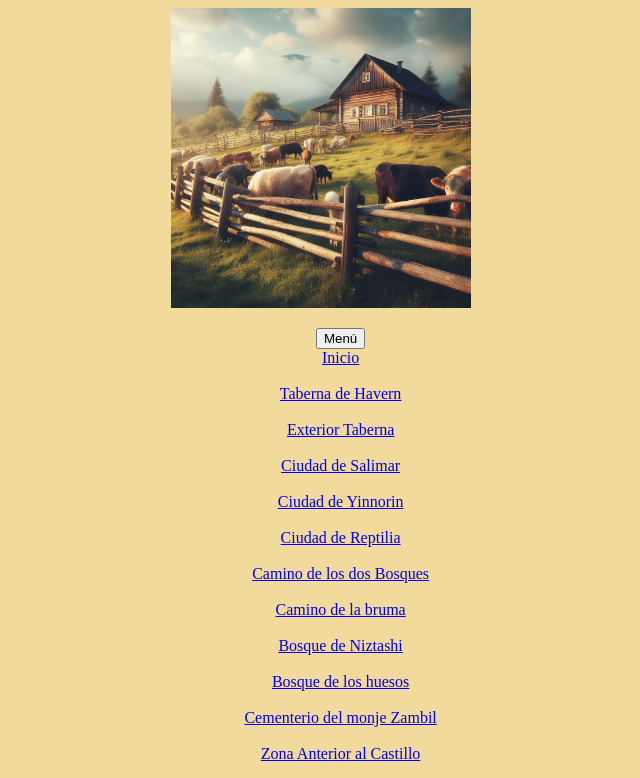
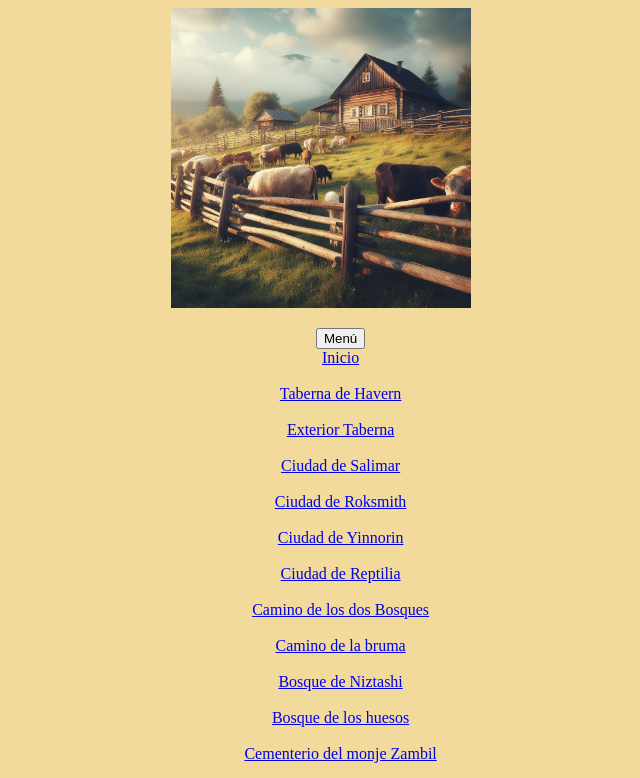
Before and after one commit to CarlosMaso/zudkaos.github.io, a plain HTML site: page recursos/granja.html in a window 1280 px wide. Both pictures are taken after a click on the button "Menú". Shown: the top 778 px of the page, without its empty margins (317-957 px from the left). Drawn offline with Linux system fonts and the light colour scheme.

Commit message:
Update granja.html

```diff
--- a/recursos/granja.html
+++ b/recursos/granja.html
@@ -18,6 +18,7 @@
             <a href="taberna.html">Taberna de Havern</a><br><br>
             <a href="./extTaberna/extTaberna.html">Exterior Taberna</a><br><br>
             <a href="salimar.html">Ciudad de Salimar</a><br><br>
+            <a href="rocksmith.html">Ciudad de Roksmith</a><br><br>
             <a href="yinnorin.html">Ciudad de Yinnorin</a><br><br>
             <a href="reptilia.html">Ciudad de Reptilia</a><br><br>
             <a href="dosBosques.html">Camino de los dos Bosques</a><br><br>
```
